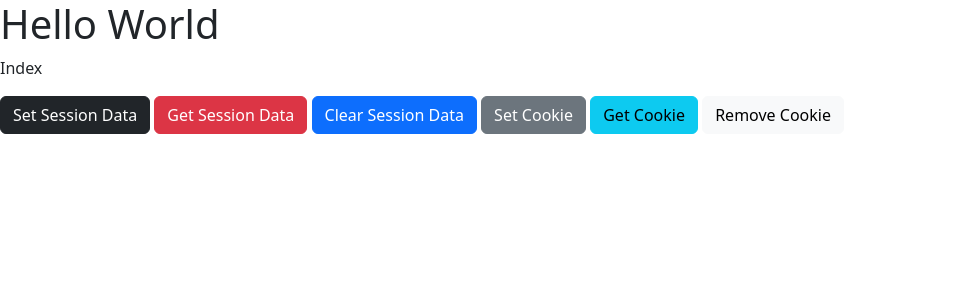
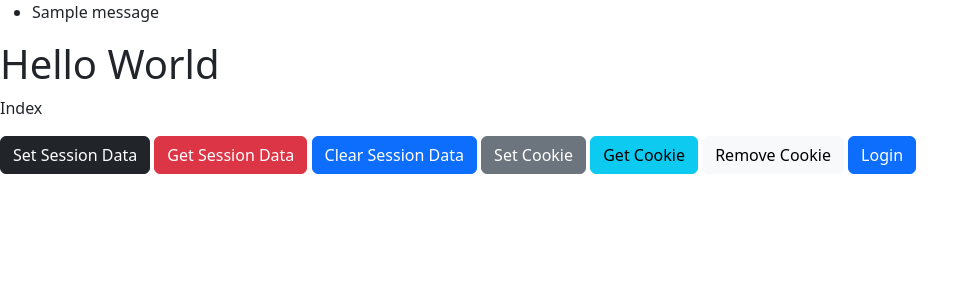
Before and after one commit to RondaKuraI/flask_project, a Flask app: page / in a window 1280 px wide. Shown: the top 300 px of the page, without its empty margins (0-979 px from the left). Run offline with Flask 3, Linux system fonts and the light colour scheme; one stand-in notice (Sample message) is shown; some libraries are stand-ins or nearby versions; some web fonts are replaced.

Commit message:
added flash messages

```diff
--- a/firstapp/app.py
+++ b/firstapp/app.py
@@ -1,7 +1,7 @@
 import os
 import uuid
 import pandas as pd
-from flask import Flask, render_template, request, Response, send_from_directory, jsonify, session, make_response
+from flask import Flask, render_template, request, Response, send_from_directory, jsonify, session, make_response, flash
 
 app = Flask(__name__, template_folder='templates', static_folder='static', static_url_path='/')
 app.secret_key = 'SOME KEY'
@@ -46,6 +46,21 @@ def remove_cookie():
         response = make_response(render_template('index.html', message=f'Cookie removed.'))
         response.set_cookie('cookie_name', expires=0)
         return response
+
+@app.route('/login', methods=['GET', 'POST'])
+def login():
+        if request.method == 'GET':
+                return render_template('login.html')
+        elif request.method == 'POST':
+                username = request.form.get('username')
+                password = request.form.get('password')
+                if username == 'neuralnine' and password == '12345':
+                        flash('Successful Login!')
+                        return render_template('index.html', message=' ')
+                else:
+                        flash('Login Failed!')
+                        return render_template('index.html', message=' ')
+
 
 
 
--- a/firstapp/templates/base.html
+++ b/firstapp/templates/base.html
@@ -13,6 +13,17 @@
         <link rel="stylesheet" type="text/css" href="/css/bootstrap.css">
 </head>
 <body>
+
+        {% with messages = get_flashed_messages() %}
+                {% if messages %}
+                        <ul>
+                                {% for message in messages %}
+                                        <li>{{ message }}</li>
+                                {% endfor %}
+                        </ul>
+                {% endif %}
+        {% endwith %}
+
         {% block content %}{% endblock %}
 
 
--- a/firstapp/templates/index.html
+++ b/firstapp/templates/index.html
@@ -15,6 +15,7 @@
         <a href="{{ url_for('get_cookie') }}" class="btn btn-info">Get Cookie</a>
         <a href="{{ url_for('remove_cookie') }}" class="btn btn-light">Remove Cookie</a>
 
+        <a href="{{ url_for('login') }}" class="btn btn-primary">Login</a>
         <!-- <script src="/js/hello.js"></script> -->
 
 {% endblock %}
```
Also changed, not shown: firstapp/templates/login.html (added, +13 -0 lines).
